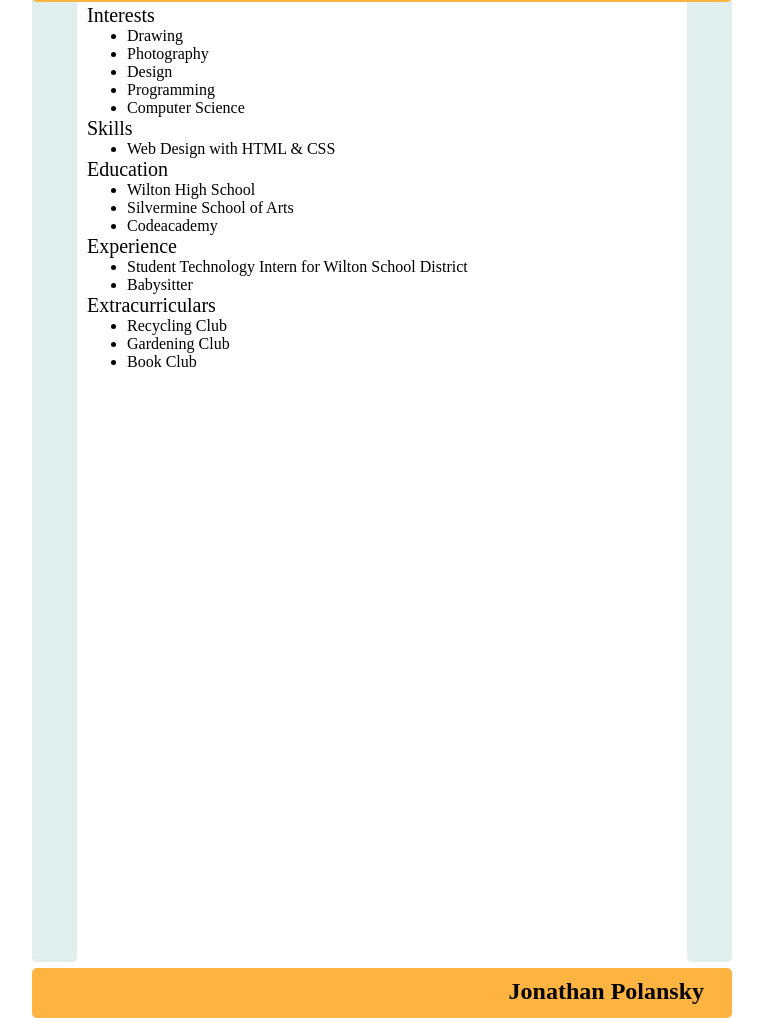
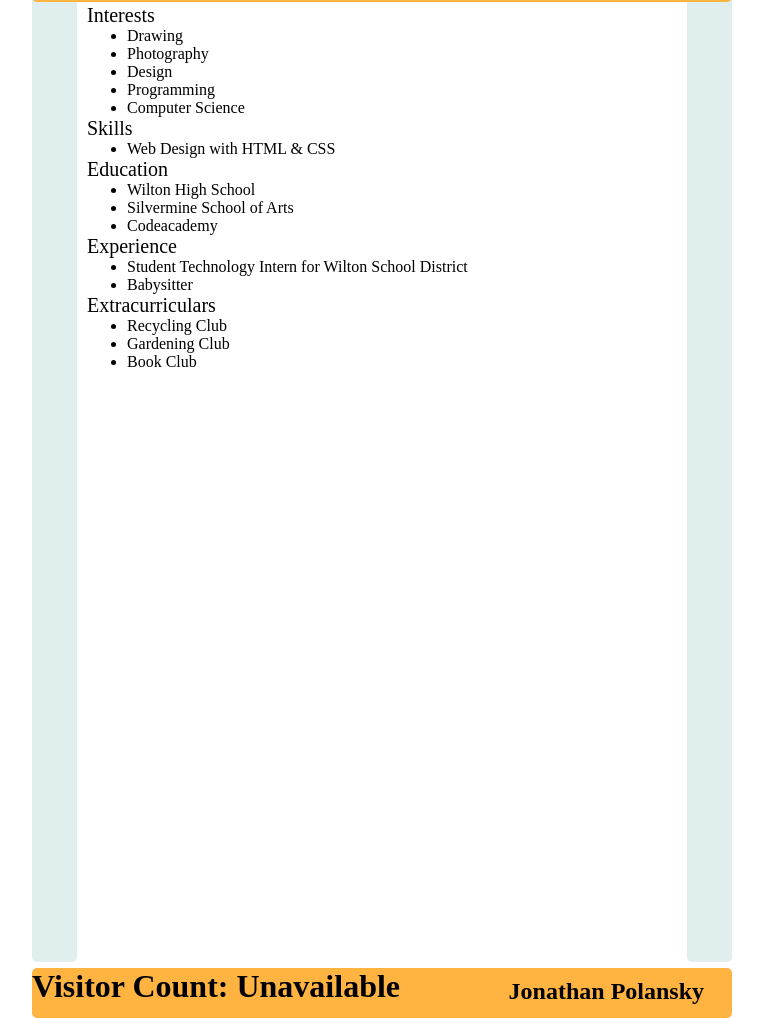
Before and after one commit to jdplab/aws_website, a plain HTML site: page web/index.html in a window 1280 px wide. Shown: the part 38-1056 px from the top of the page, without its empty margins (258-1021 px from the left). Drawn offline with Linux system fonts and the light colour scheme; no server answers.

Commit message:
Add API Gateway for visitorcount

```diff
--- a/web/index.html
+++ b/web/index.html
@@ -50,6 +50,8 @@
     <div class="right"></div>
     <div id="footer">
     <h2 id="name">Jonathan Polansky</h2>
+    <h1>Visitor Count: <span id="visitorCount">Loading...</span></h1>
     </div>
 </body>
+<script src="visitorcount.js"></script>
 </html>
--- /dev/null
+++ b/web/visitorcount.js
@@ -0,0 +1,13 @@
+async function fetchVisitorCount() {
+    const apiUrl = 'YOUR_API_GATEWAY_ENDPOINT_URL';
+    try {
+        const response = await fetch(apiUrl);
+        const data = await response.json();
+        document.getElementById('visitorCount').textContent = data.visitorCount;
+    } catch (error) {
+        console.error('Error fetching visitor count:', error);
+        document.getElementById('visitorCount').textContent = 'Unavailable';
+    }
+}
+
+fetchVisitorCount();
```
Also changed, not shown: 1 other file.
